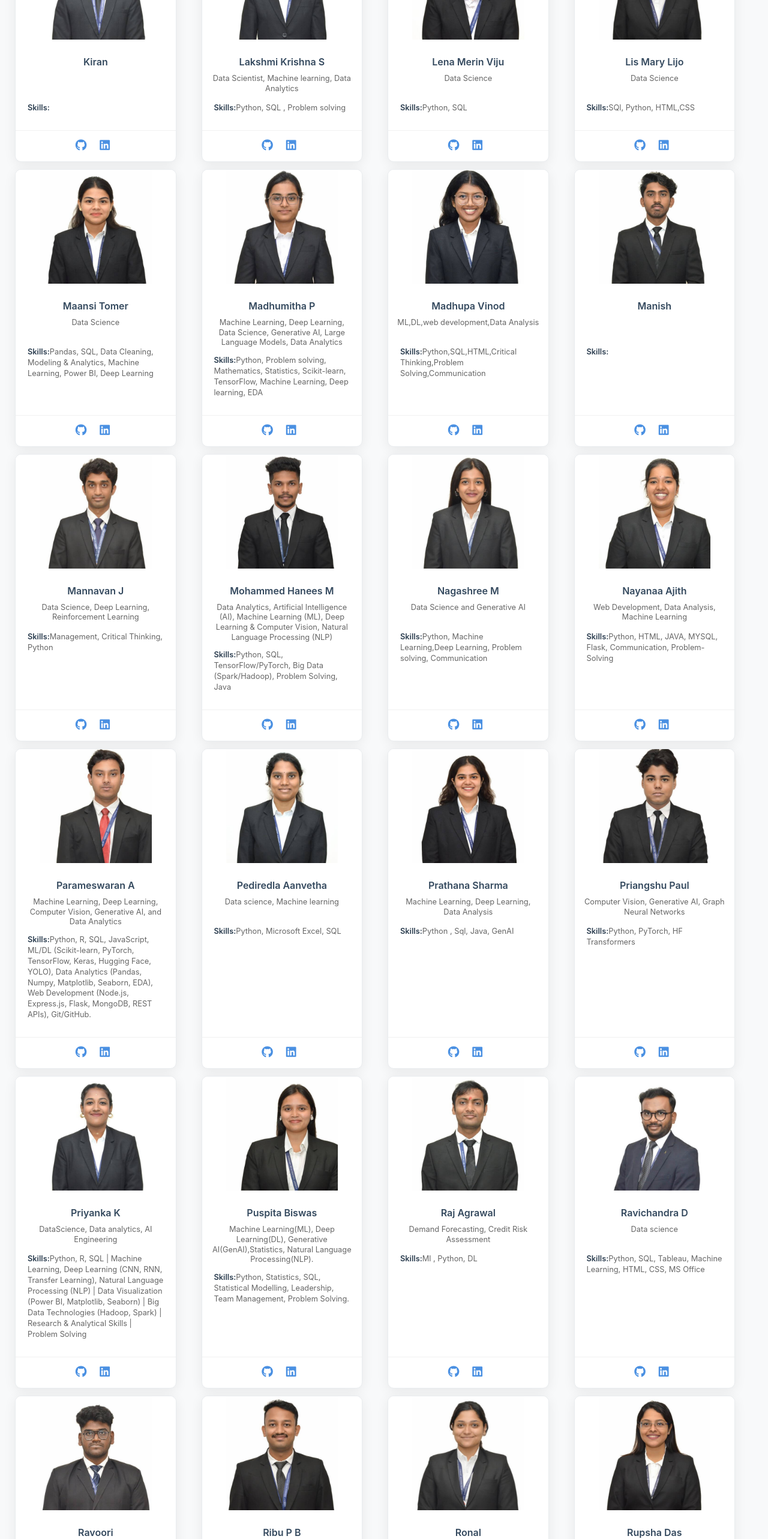
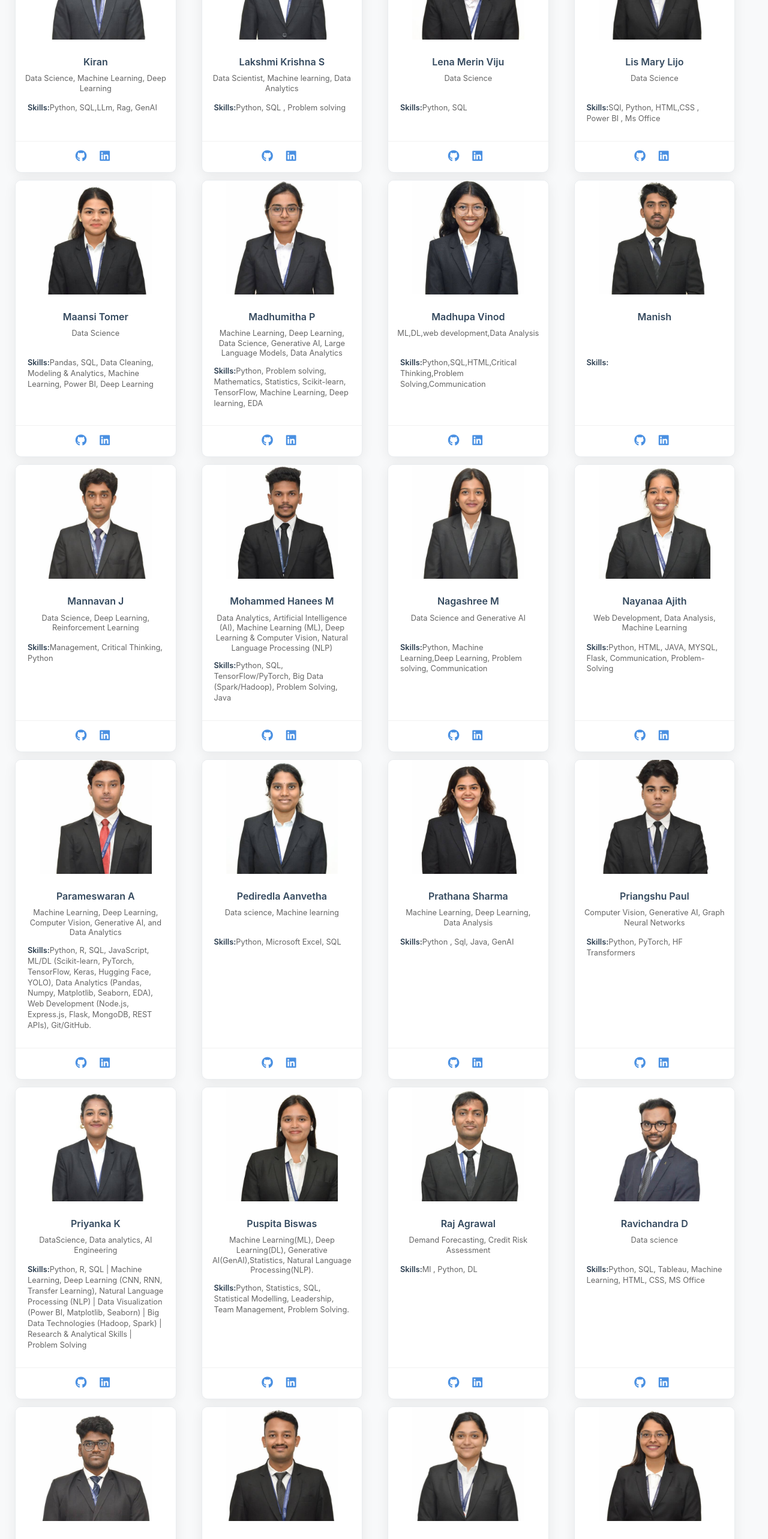
Before and after one commit to GALDII/placement-profile, a React (Create React App) app: page / in a window 1280 px wide. Shown: the part 6360-8926 px from the top of the page at 60% size. Built offline with nearby package versions, Linux system fonts and the light colour scheme.

Commit message:
kiran added

```diff
--- a/src/components/StudentProfiles.js
+++ b/src/components/StudentProfiles.js
@@ -295,10 +295,10 @@ const profiles = [
   },
   {
     name: 'Kiran',
-    specialization: '',
-    skills: '',
-    github: '',
-    linkedin: '',
+    specialization: 'Data Science, Machine Learning, Deep Learning',
+    skills: 'Python, SQL,LLm, Rag, GenAI',
+    github: 'https://github.com/Kiranrossi',
+    linkedin: 'https://www.linkedin.com/in/kiranguruvsm',
     photo: '/assets/kiran.jpg'
   },
   {
@@ -320,7 +320,7 @@ const profiles = [
   {
     name: 'Lis Mary Lijo',
     specialization: 'Data Science',
-    skills: 'SQl, Python, HTML,CSS',
+    skills: 'SQl, Python, HTML,CSS , Power BI , Ms Office',
     github: 'https://github.com/LisLijo135',
     linkedin: 'https://www.linkedin.com/in/lis-lijo-88222a257/',
     photo: '/assets/Lis.JPG'
@@ -470,11 +470,11 @@ const profiles = [
     photo: '/assets/Ribu.JPG'
   },
   {
-    name: 'Ronal',
-    specialization: '',
-    skills: '',
-    github: '',
-    linkedin: '',
+    name: 'Ronal Thomas',
+    specialization: 'Data Science, Machine Learning',
+    skills: 'R, SQL, Python, Problem Solving, Presentation, Deep Learning',
+    github: 'https://github.com/Ronal-Thomas',
+    linkedin: 'www.linkedin.com/in/ronal-thomas',
     photo: '/assets/Ronal.JPG'
   },
   {
@@ -584,7 +584,7 @@ const profiles = [
   {
     name: 'Sumesh Cs',
     specialization: 'Data Science, Machine Learning and Neural Networks',
-    skills: 'Python, java ,SQL',
+    skills: 'Python, java ,SQL, QGIS, OpenCV, EDA, MongoDB, Web development & Analytical skills',
     github: 'https://github.com/sumesh-12',
     linkedin: 'https://www.linkedin.com/in/sumesh-siva-0988b5219?utm_source=share&utm_campaign=share_via&utm_content=profile&utm_medium=ios_app',
     photo: '/assets/Sumesh.JPG'
```
